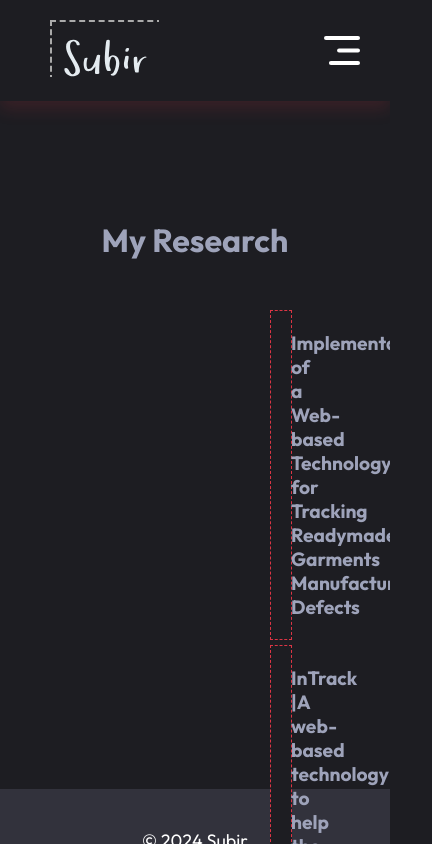
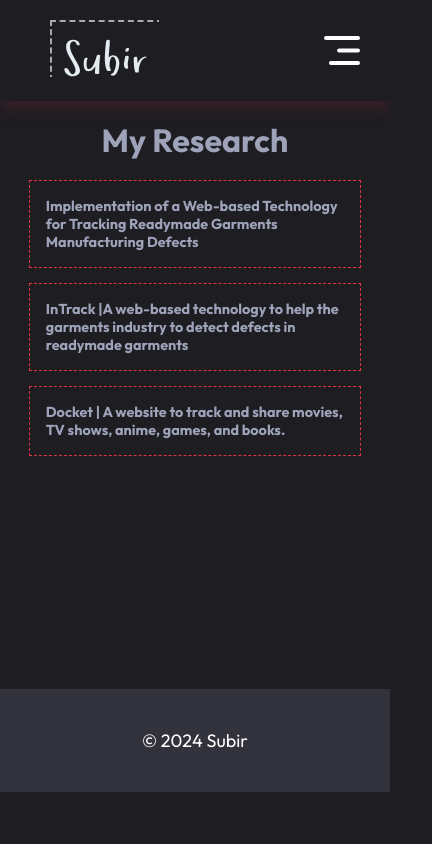
Before and after one commit to subir-raju/Portfolio_New, a React (Vite) app: page /research in a window 390 px wide. Shown: the top 844 px of the page, 432 px wide, since content can reach past the window. Built offline with nearby package versions, Linux system fonts and the light colour scheme.

Commit message:
one more edit

```diff
--- a/src/Components/About/About.jsx
+++ b/src/Components/About/About.jsx
@@ -58,22 +58,6 @@ const About = () => {
           </div>
         </div>
       </div>
-      <div className="about-achievements">
-        <div className="about-achievement">
-          <h1>10+</h1>
-          <p>YEARS OF EXPERIENCE</p>
-        </div>
-        <hr />
-        <div className="about-achievement">
-          <h1>90+</h1>
-          <p>PROJECTS COMPLETED</p>
-        </div>
-        <hr />
-        <div className="about-achievement">
-          <h1>15+</h1>
-          <p>HAPPY CLIENTS</p>
-        </div>
-      </div>
     </div>
   );
 };
--- a/src/Pages/Blogs/Blogs.css
+++ b/src/Pages/Blogs/Blogs.css
@@ -1,5 +1,6 @@
 .blog-page {
-  margin: 20px;
+  margin-top: 100px;
+  height: 68vh;
 }
 
 .blog-list{
--- a/src/Pages/Research/Research.css
+++ b/src/Pages/Research/Research.css
@@ -3,7 +3,7 @@
   color: #9EA3BA;
   padding: 20px;
   margin-top: 100px;
-  height: 65vh;
+  height: 63vh;
 }
 
 h1 {
@@ -14,8 +14,10 @@ h1 {
 .research-list {
   display: flex;
   flex-direction: column;
-  gap: 5px;
-  margin: 50px 250px;
+  gap: 10px;
+  margin: 50px auto;
+  max-width: 800px;
+  width: 90%;
 }
 
 .research-item {
@@ -44,9 +46,42 @@ h1 {
   border-radius: 5px;
 }
 
-@media(max-width: 768px){
-  .research-page{
-    margin-top: 200px;
+@media (max-width: 768px) {
+  .research-page {
+    margin-top: 150px;
+    height: 70vh;
+  }
+
+  .research-list {
+    margin: 20px auto;
+    width: 95%;
+    gap: 15px;
+  }
+
+  .research-title {
+    font-size: 1rem;
+    padding: 8px;
+  }
+
+  .research-details {
+    font-size: 0.9rem;
+    padding: 8px;
+  }
+}
+
+@media (max-width: 480px) {
+  .research-page {
+    margin-top: 100px;
     height: 65vh;
   }
+
+  .research-title {
+    font-size: 0.9rem;
+    padding: 6px;
+  }
+
+  .research-details {
+    font-size: 0.8rem;
+    padding: 6px;
+  }
 }
```
